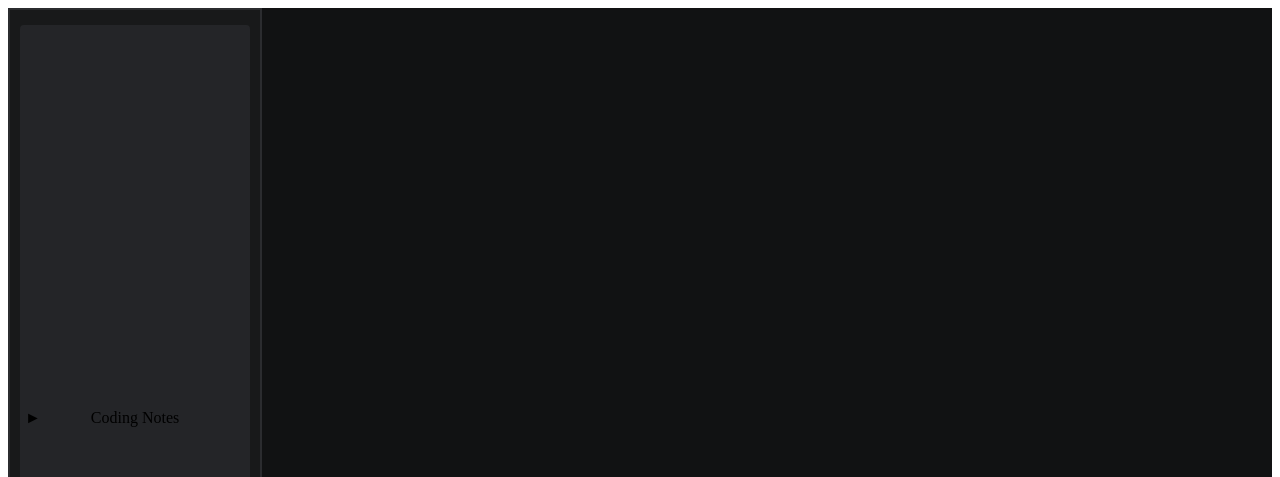
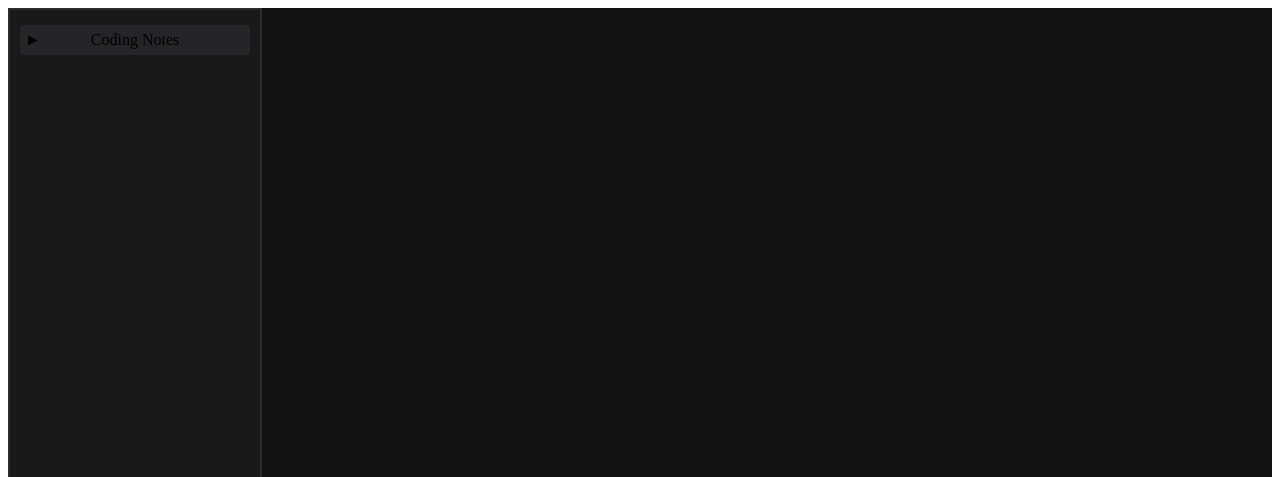
Before and after one commit to JohnArochaDev/noted, a Next.js app: page / in a window 1280 px wide. Shown: the top 477 px of the page. Built offline with nearby package versions, Linux system fonts and the light colour scheme.

Commit message:
fixed styling on the hierarchy

```diff
--- a/app/Components/SideBar/Folder/index.tsx
+++ b/app/Components/SideBar/Folder/index.tsx
@@ -40,14 +40,14 @@ export const TreeFolder = (props: TreeFolderType) => {
 
   const renderFolder = (data: Folder[], indent: number): React.ReactNode => {
     return data.map((folder) => (
-      <>
       <TreeFolder key={folder.id} folderData={folder} indentation={indent} />
-      </>
     ));
   };
 
   return (
     <>
+      <NodeRow>
+        <Spacer indentation={indentation} />
         <div
           className={styles.folder}
           aria-label={folderData.name}
@@ -61,16 +61,11 @@ export const TreeFolder = (props: TreeFolderType) => {
 
           {folderData.name}
         </div>
-
-      {/* make a div here for children, then pass children but with indentation already added */}
-
-      {/* folder children*/}
+      </NodeRow>
 
       {folderData.subfolders &&
         open &&
         renderFolder(folderData.subfolders, indentation + 1)}
-
-      {/* node children */}
 
       {folderData.nodes &&
         open &&
--- a/app/Components/SideBar/Folder/styles.module.scss
+++ b/app/Components/SideBar/Folder/styles.module.scss
@@ -11,8 +11,11 @@
   align-items: center;
   justify-content: center;
   user-select: none;
-  flex: 1 1 auto; // Uncomment/add this to make the folder take up available space after spacer
   position: relative;
+  flex: 1 1 auto;
+  white-space: nowrap;
+  overflow: hidden;
+  text-overflow: ellipsis;
 }
 
 .folder:hover {
```
Lines whose indentation alone changed are shown as unchanged.
